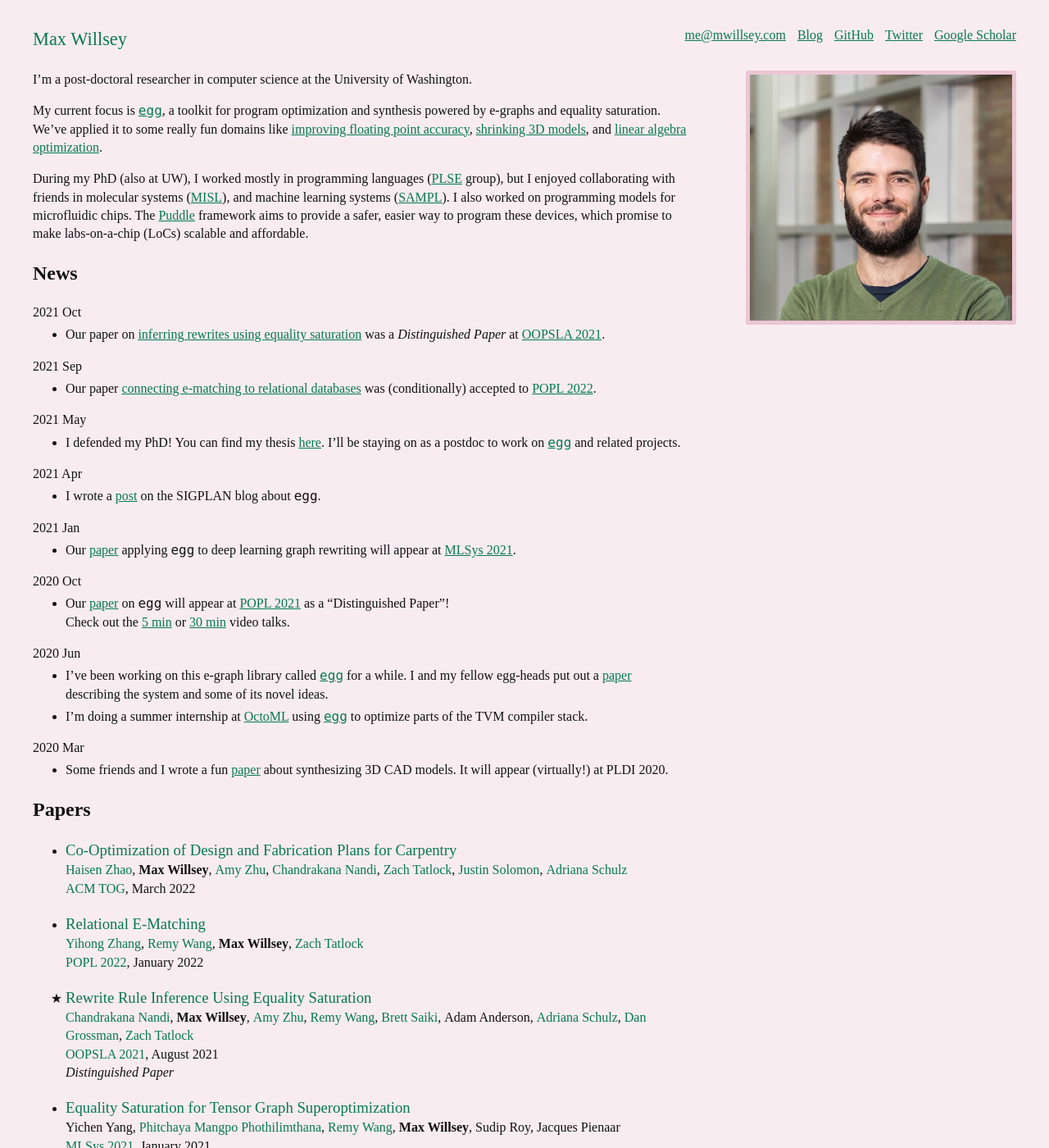
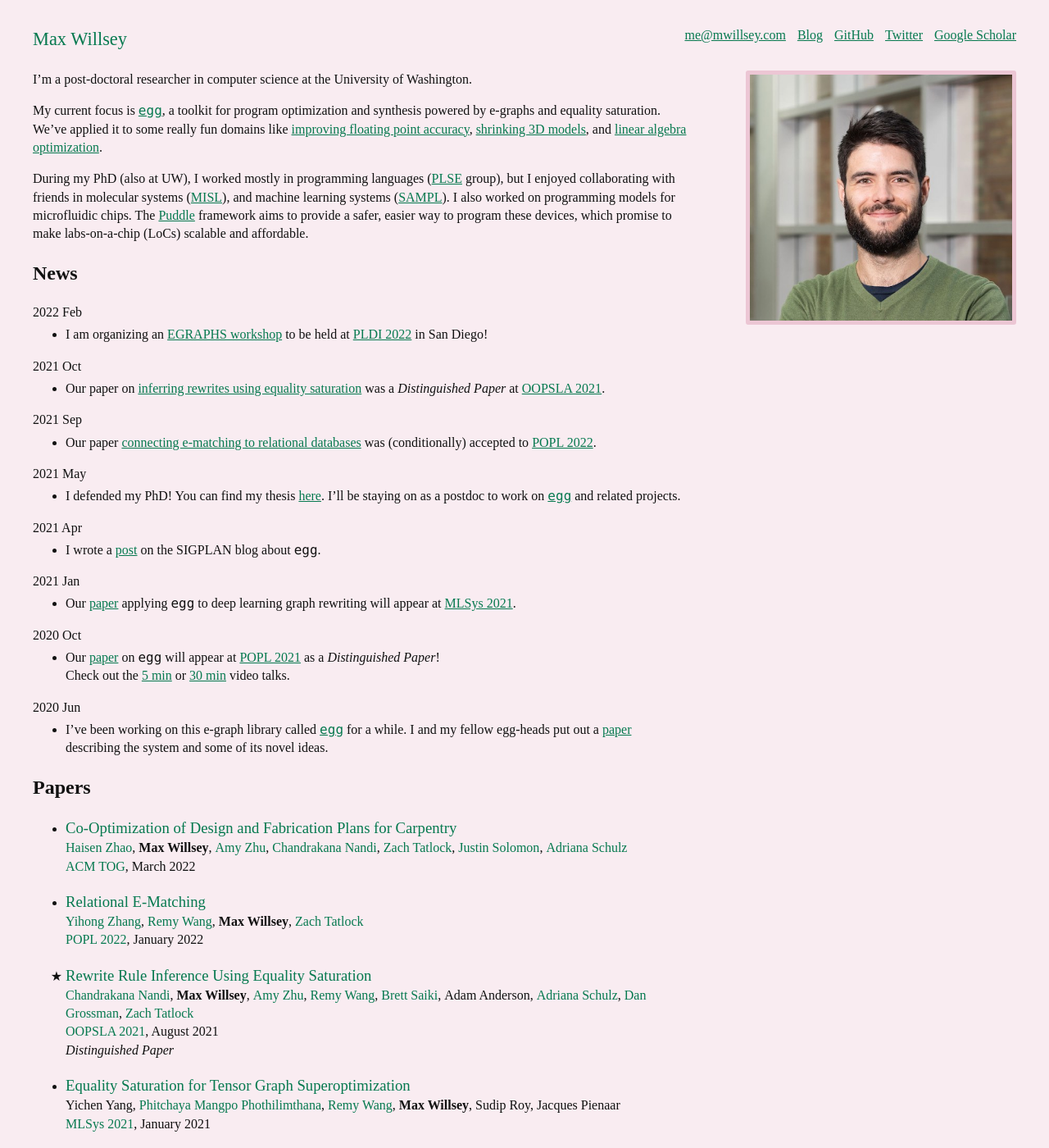
Before and after one commit to mwillsey/mwillsey.github.io, a Jekyll site: the page built from index.md, in a window 1280 px wide and 1400 px high. Shown: the whole window at 82% size. Built offline with Jekyll 4.4.1, drawn with Linux system fonts in a browser that asks for light colours.

Commit message:
Update news

```diff
--- a/index.md
+++ b/index.md
@@ -41,6 +41,9 @@ scalable and affordable.
 
 ## News
 
+- 2022 Feb
+  - I am organizing an [EGRAPHS workshop](https://pldi22.sigplan.org/home/egraphs-2022)
+    to be held at [PLDI 2022](https://pldi22.sigplan.org/) in San Diego!
 - 2021 Oct
   - Our paper on [inferring rewrites using equality saturation](/papers/ruler)
     was a _Distinguished Paper_ at
@@ -59,7 +62,7 @@ scalable and affordable.
     will appear at [MLSys 2021](https://mlsys.org/Conferences/2021).
 - 2020 Oct
   - Our [paper](/papers/egg) on `egg` will appear at [POPL 2021](https://popl21.sigplan.org/)
-    as a "Distinguished Paper"!
+    as a _Distinguished Paper_!
 	\\
     Check out the
 	[5 min](https://youtu.be/ap29SzDAzP0) or
@@ -69,12 +72,6 @@ scalable and affordable.
   - I've been working on this e-graph library called [`egg`] for a while.
     I and my fellow egg-heads put out a [paper](/papers/egg)
     describing the system and some of its novel ideas.
-  - I'm doing a summer internship at [OctoML](https://octoml.ai/) using [`egg`]
-    to optimize parts of the TVM compiler stack.
-
-- 2020 Mar
-  - Some friends and I wrote a fun [paper](/papers/pldi-szalinski) about
-    synthesizing 3D CAD models. It will appear (virtually!) at PLDI 2020.
 
 </section>
 
```
